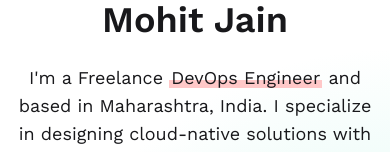
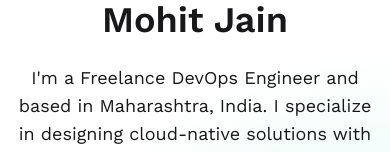
Before and after one commit to mohitjain1911/mohitjain1911.github.io, a React (Vite) app: page / in a window 390 px wide. Shown: the part 629-781 px from the top of the page. Built offline with nearby package versions, Linux system fonts and the light colour scheme.

Commit message:
Added new faetures

```diff
--- a/src/components/introduction/Introduction.jsx
+++ b/src/components/introduction/Introduction.jsx
@@ -36,7 +36,7 @@ const Introduction = () => {
             </span>
           </p>
           <p className="text-xs xxs:text-lg lg:text-[18px] my-6">
-            I'm a Freelance <span className="bg-highlight">DevOps Engineer</span>{" "}
+            I'm a Freelance <span className="">DevOps Engineer</span>{" "}
             and based in Maharashtra, India. I specialize in designing cloud-native solutions with a focus on scalability, automation, and system reliability.
           </p>
           <p className="text-center lg:text-start">
--- a/src/components/testimonial/testimonial.css
+++ b/src/components/testimonial/testimonial.css
@@ -42,3 +42,8 @@
   box-shadow: 0 6px 24px rgba(25, 118, 210, 0.25);
   transform: translateY(-50%) scale(1.08);
 }
+@media (max-width: 768px) {
+  .testimonial-arrow {
+    display: none !important;
+  }
+}
```
